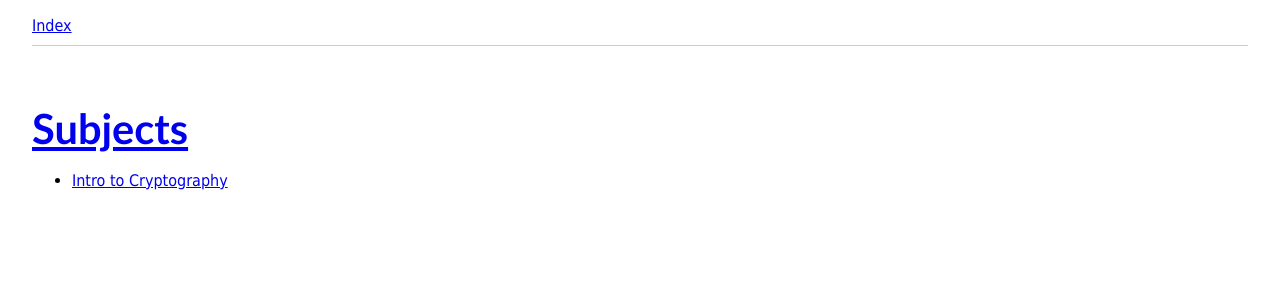
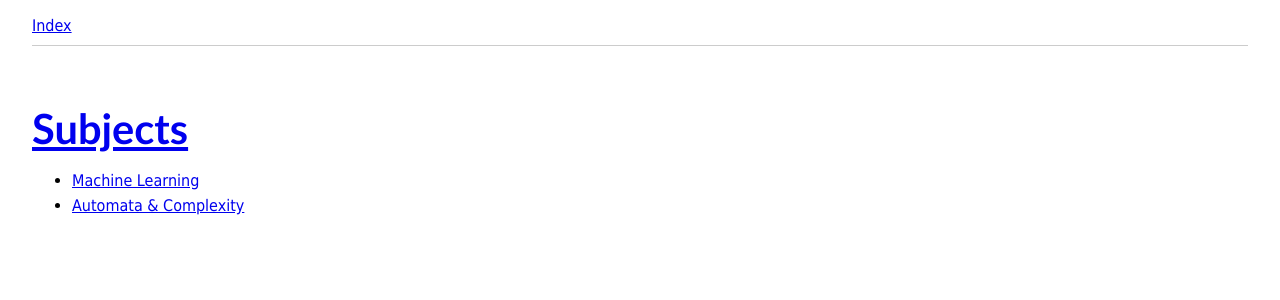
Before and after one commit to thezeroalpha/thezeroalpha.github.io, a Jekyll site: the page Current lecture notes.html, which Jekyll copies as it is, in a window 1280 px wide. Shown: the top 300 px of the page. Built offline with Jekyll 4.4.1, drawn with Linux system fonts in a browser that asks for light colours.

Commit message:
New notes

```diff
--- a/Current lecture notes.html
+++ b/Current lecture notes.html
@@ -11,9 +11,9 @@
 
       <div id="Subjects"><h1 id="Subjects" class="header"><a href="#Subjects">Subjects</a></h1></div>
       <ul>
-<li>
-<a href="Intro to Cryptography.html">Intro to Cryptography</a>
-
+        <li> <a href="https://thezeroalpha.github.io/ml-notes">Machine Learning</a></li>
+        <li><a href="https://thezeroalpha.github.io/automata-complexity-notes">Automata & Complexity</a></li>
+        <!-- <li><a href="Intro to Cryptography.html">Intro to Cryptography</a></li> -->
       </ul>
 
     </div>
```
Also changed, not shown: .gitmodules, Gemfile.lock. Lines whose indentation alone changed are shown as unchanged.
